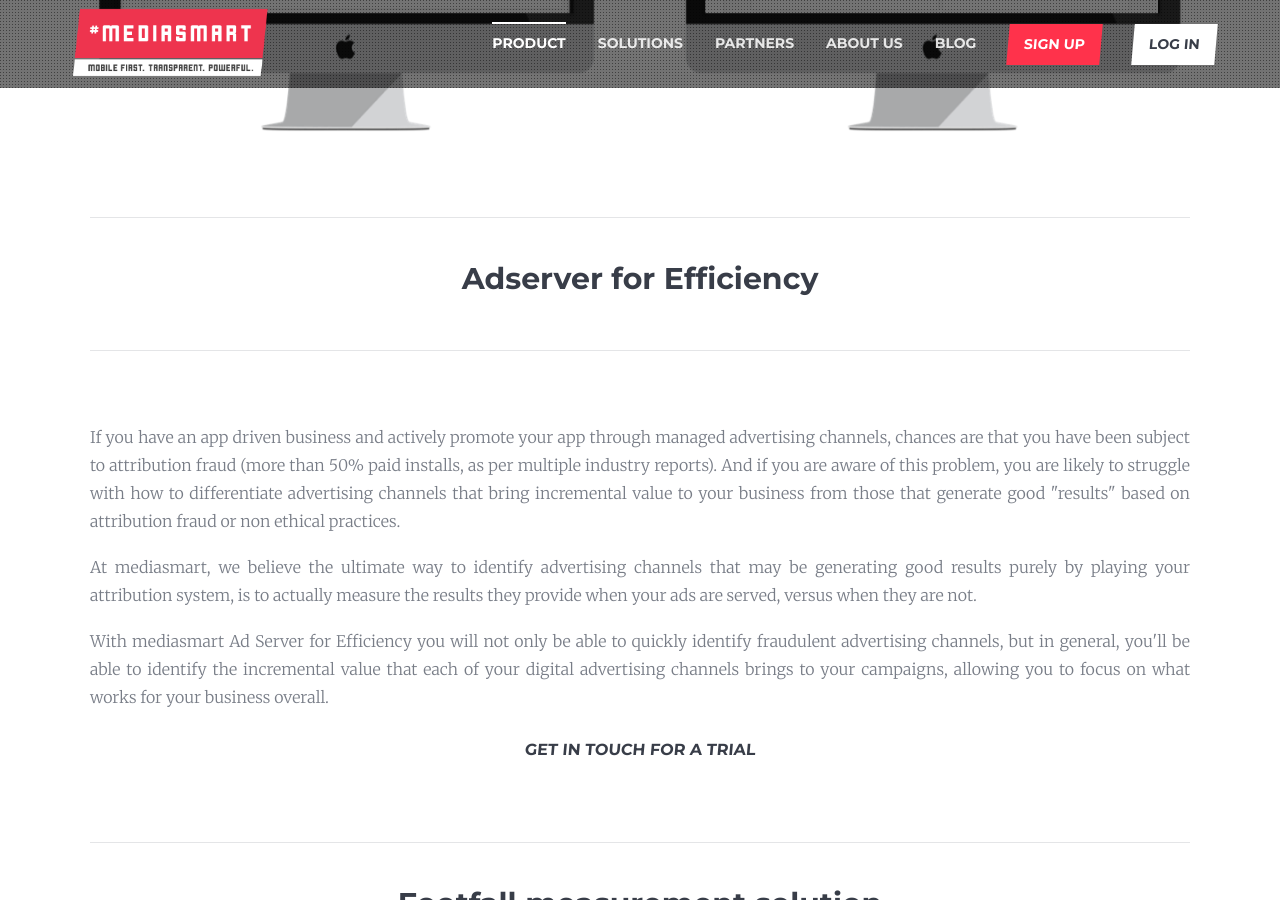
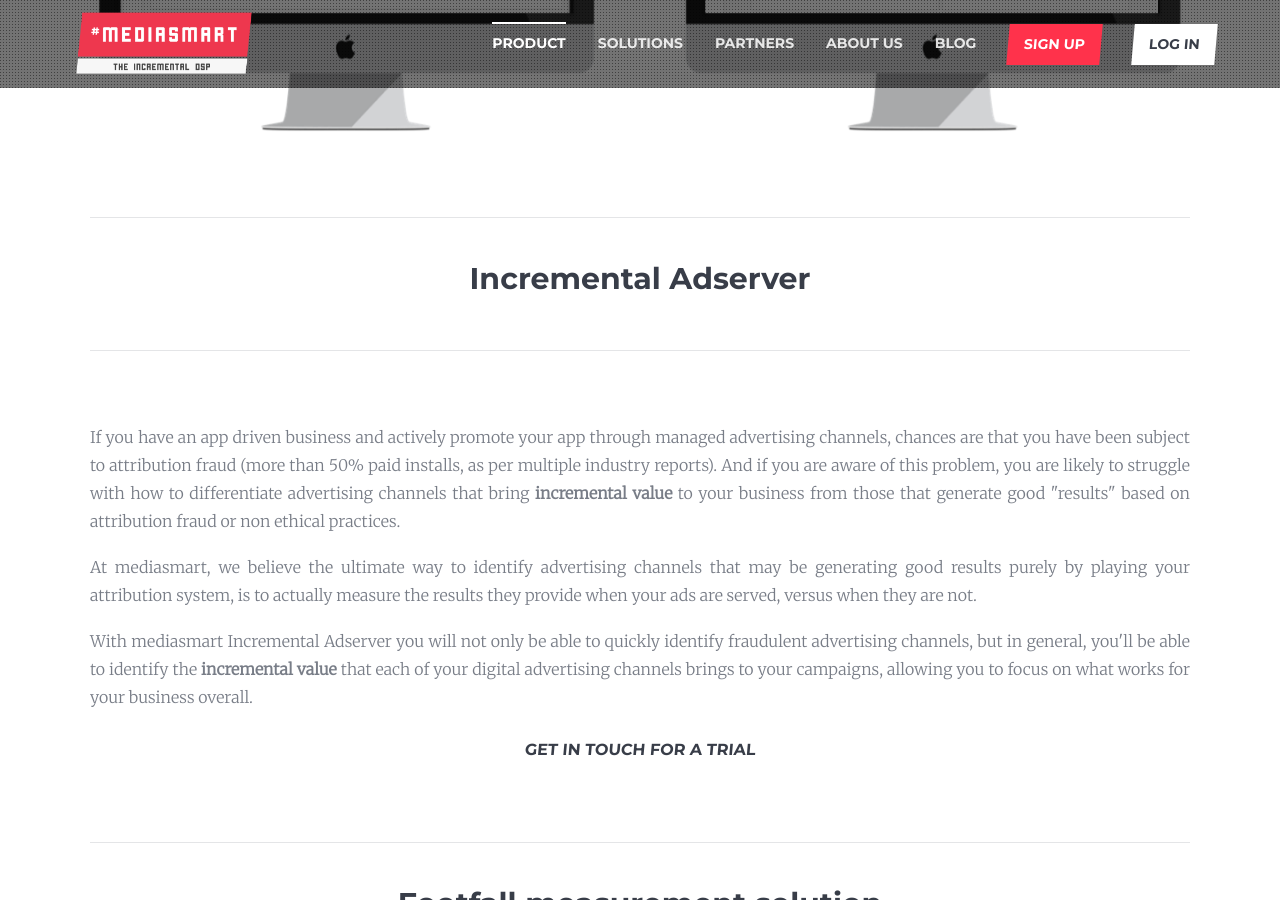
Before and after one commit to mediasmart/site-product, a Jekyll site: the page built from product/index.md, in a window 1280 px wide and 900 px high, scrolled down 5110 px. Built offline with Jekyll 4.4.1, drawn with Linux system fonts in a browser that asks for light colours; nearby versions of some CDN libraries; some web fonts are replaced.

Commit message:
Page changes

```diff
--- a/_includes/page-home.html
+++ b/_includes/page-home.html
@@ -1,6 +1,6 @@
 <section data-role='intro' class='bck dots'>
-  <h1>be <span>smart</span> about your media buying on mobile</h1>
-  <h3>Reach mobile audiences effectively in Real Time</h3>
+  <h1><span>Incrementality</span> in real time</h1>
+  <h3>Be smart about your media buying on mobile</h3>
   <small class='scroll-down'>Scroll down, please</small>
   {% include video.html %}
 </section>
--- a/_includes/page-product.html
+++ b/_includes/page-product.html
@@ -138,7 +138,7 @@
   <hr/>
 
   <div data-role="feature-group-title">
-    <h2>Adserver for Efficiency</h2>
+    <h2>Incremental Adserver</h2>
   </div>
 
   <hr/>
@@ -146,13 +146,13 @@
   <div data-role='feature' id='adserver' class="withoutColumn">
     <div>
       <p>
-        If you have an app driven business and actively promote your app through managed advertising channels, chances are that you have been subject to attribution fraud (more than 50% paid installs, as per multiple industry reports). And if you are aware of this problem, you are likely to struggle with how to differentiate advertising channels that bring incremental value to your business from those that generate good "results" based on attribution fraud or non ethical practices.
+        If you have an app driven business and actively promote your app through managed advertising channels, chances are that you have been subject to attribution fraud (more than 50% paid installs, as per multiple industry reports). And if you are aware of this problem, you are likely to struggle with how to differentiate advertising channels that bring <span class="bold-text">incremental value</span> to your business from those that generate good "results" based on attribution fraud or non ethical practices.
       </p>
       <p>
         At mediasmart, we believe the ultimate way to identify advertising channels that may be generating good results purely by playing your attribution system, is to actually measure the results they provide when your ads are served, versus when they are not.
       </p>
       <p>
-        With mediasmart Ad Server for Efficiency you will not only be able to quickly identify fraudulent advertising channels, but in general, you'll be able to identify the incremental value that each of your digital advertising channels brings to your campaigns, allowing you to focus on what works for your business overall.
+        With mediasmart Incremental Adserver you will not only be able to quickly identify fraudulent advertising channels, but in general, you'll be able to identify the <span class="bold-text">incremental value</span> that each of your digital advertising channels brings to your campaigns, allowing you to focus on what works for your business overall.
       </p>
     </div>
     <div class='center' style="text-align: center">
--- a/_includes/page-solutions.html
+++ b/_includes/page-solutions.html
@@ -34,7 +34,7 @@
         <li>Easily discover POIs (based on OpenStreetMaps)</li>
         <li>Upload, download and modify lists of areas (geolists). Control their precision.</li>
         <li>Measure footfall in real time ("attributed visits") with multiple solutions</li>
-        <li>Follow Uplift and Incremental visits on a daily basis</li>
+        <li><span class="bold-text">Follow Uplift and Incremental visits on a daily basis</span></li>
         <li>Understand the statistical relevance of data gathered</li>
         <li>Access daily insights about your proximity campaigns, including daily updated heatmaps</li>
         <li>Create audiences based on user's locations, and target them in campaigns</li>
--- a/assets/stylesheets/page.scss
+++ b/assets/stylesheets/page.scss
@@ -314,3 +314,7 @@ ul[data-role='carousel'] {
     text-decoration: initial;
   }
 }
+
+.bold-text {
+  font-weight: $font-weight-bold;
+}
```
Also changed, not shown: assets/images/logo-mediasmart.png.
